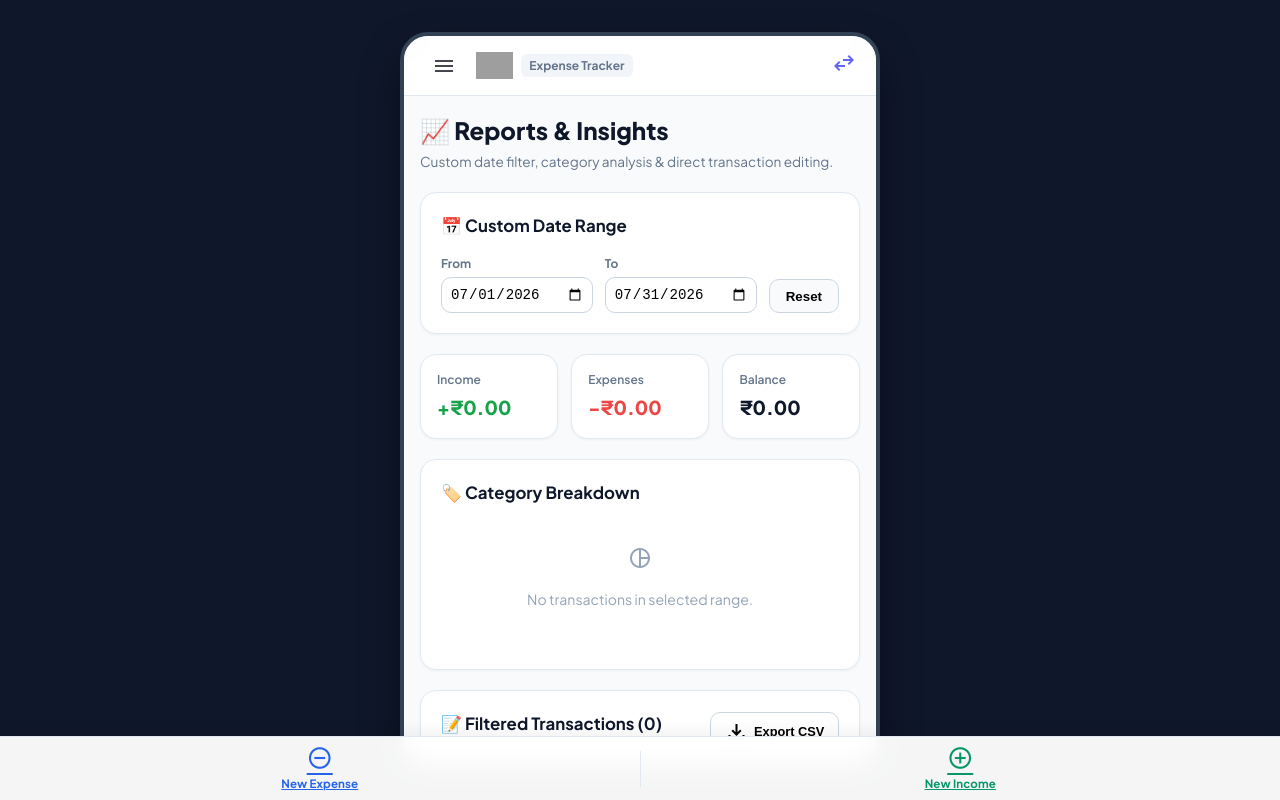
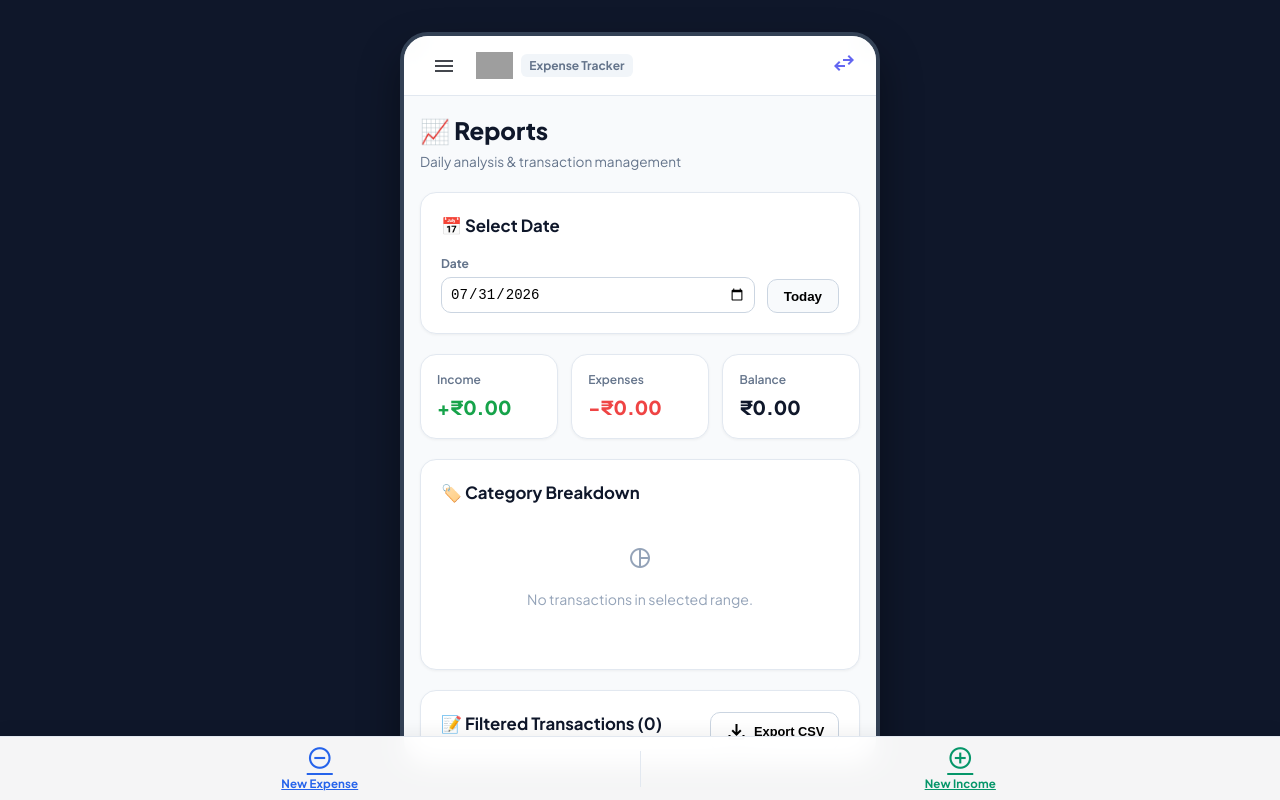
Before and after one commit to kaunain/fincz-expense-tracker, an Angular app: page /reports in a window 1280 px wide. Built offline with nearby package versions, Linux system fonts and the light colour scheme; grey boxes are pictures that could not be loaded.

Commit message:
style(ui): rename 'Reports & Insights' to 'Reports', simplify date selection, and shorten page headings

```diff
--- a/src/app/core/config/build-info.ts
+++ b/src/app/core/config/build-info.ts
@@ -17,6 +17,6 @@ export interface BuildInfo {
 export const BUILD_INFO: BuildInfo = {
   appVersion: 'v0.3.1',
   gitBranch: 'dev',
-  commitHash: '1678322',
-  lastBuildDate: '3 Aug 2026, 05:57 pm',
+  commitHash: 'b148a23',
+  lastBuildDate: '3 Aug 2026, 06:13 pm',
 };
--- a/src/app/features/accounts/accounts.component.ts
+++ b/src/app/features/accounts/accounts.component.ts
@@ -22,8 +22,8 @@ import { TransferDialogComponent } from '../../shared/components/transfer-dialog
   template: `
     <div class="accounts-page">
       <div class="page-title-box">
-        <h1>💳 Accounts & Liquidity</h1>
-        <p class="subtitle">Track balances across Cash, Bank, UPI, Credit Cards & Transfers.</p>
+        <h1>💳 Accounts</h1>
+        <p class="subtitle">Track cash, bank & card balances</p>
       </div>
 
       <!-- Total Wealth Header Card -->
--- a/src/app/features/categories/categories.component.ts
+++ b/src/app/features/categories/categories.component.ts
@@ -21,8 +21,8 @@ import { CategoryService } from '../../core/services/category.service';
   template: `
     <div class="categories-page">
       <div class="page-title-box">
-        <h1>🏷️ Categories Manager</h1>
-        <p class="subtitle">Organize transactions with custom tags & color palettes.</p>
+        <h1>🏷️ Categories</h1>
+        <p class="subtitle">Custom expense & income tags</p>
       </div>
 
       <!-- Type Tabs -->
--- a/src/app/features/reports/reports.component.ts
+++ b/src/app/features/reports/reports.component.ts
@@ -15,23 +15,19 @@ import { AddExpenseDialogComponent } from '../../shared/components/add-expense-d
   template: `
     <div class="reports-page">
       <div class="page-title-box">
-        <h1>📈 Reports & Insights</h1>
-        <p class="subtitle">Custom date filter, category analysis & direct transaction editing.</p>
+        <h1>📈 Reports</h1>
+        <p class="subtitle">Daily analysis & transaction management</p>
       </div>
 
-      <!-- Date Range Filter Section -->
+      <!-- Single Date Selector Section -->
       <div class="m3-card date-filter-card">
-        <h3>📅 Custom Date Range</h3>
+        <h3>📅 Select Date</h3>
         <div class="date-inputs-row">
           <div class="date-field">
-            <label>From</label>
-            <input type="date" [(ngModel)]="startDate" class="date-input" />
+            <label>Date</label>
+            <input type="date" [(ngModel)]="selectedDate" class="date-input" [max]="todayDate" />
           </div>
-          <div class="date-field">
-            <label>To</label>
-            <input type="date" [(ngModel)]="endDate" class="date-input" />
-          </div>
-          <button class="reset-date-btn" (click)="resetDateRange()" matRipple>Reset</button>
+          <button class="reset-date-btn" (click)="resetDate()" matRipple>Today</button>
         </div>
       </div>
 
@@ -154,18 +150,16 @@ export class ReportsComponent {
 
   public expenses = this.expenseService.expenses;
 
-  // Custom date range state (defaults to 30 days ago to Today)
-  public endDate = new Date().toISOString().split('T')[0];
-  public startDate = new Date(Date.now() - 30 * 24 * 60 * 60 * 1000).toISOString().split('T')[0];
+  public todayDate = new Date().toISOString().split('T')[0];
+  public selectedDate = this.todayDate;
 
-  resetDateRange(): void {
-    this.endDate = new Date().toISOString().split('T')[0];
-    this.startDate = new Date(Date.now() - 30 * 24 * 60 * 60 * 1000).toISOString().split('T')[0];
+  resetDate(): void {
+    this.selectedDate = this.todayDate;
   }
 
   public dateFilteredStats = computed(() => {
     const all = this.expenses();
-    const items = all.filter((e) => e.date >= this.startDate && e.date <= this.endDate);
+    const items = all.filter((e) => e.date === this.selectedDate);
 
     let income = 0;
     let expenses = 0;
@@ -252,7 +246,7 @@ export class ReportsComponent {
     const url = URL.createObjectURL(blob);
     const link = document.createElement('a');
     link.setAttribute('href', url);
-    link.setAttribute('download', `fincz_report_${this.startDate}_to_${this.endDate}.csv`);
+    link.setAttribute('download', `fincz_report_${this.selectedDate}.csv`);
     document.body.appendChild(link);
     link.click();
     document.body.removeChild(link);
```
